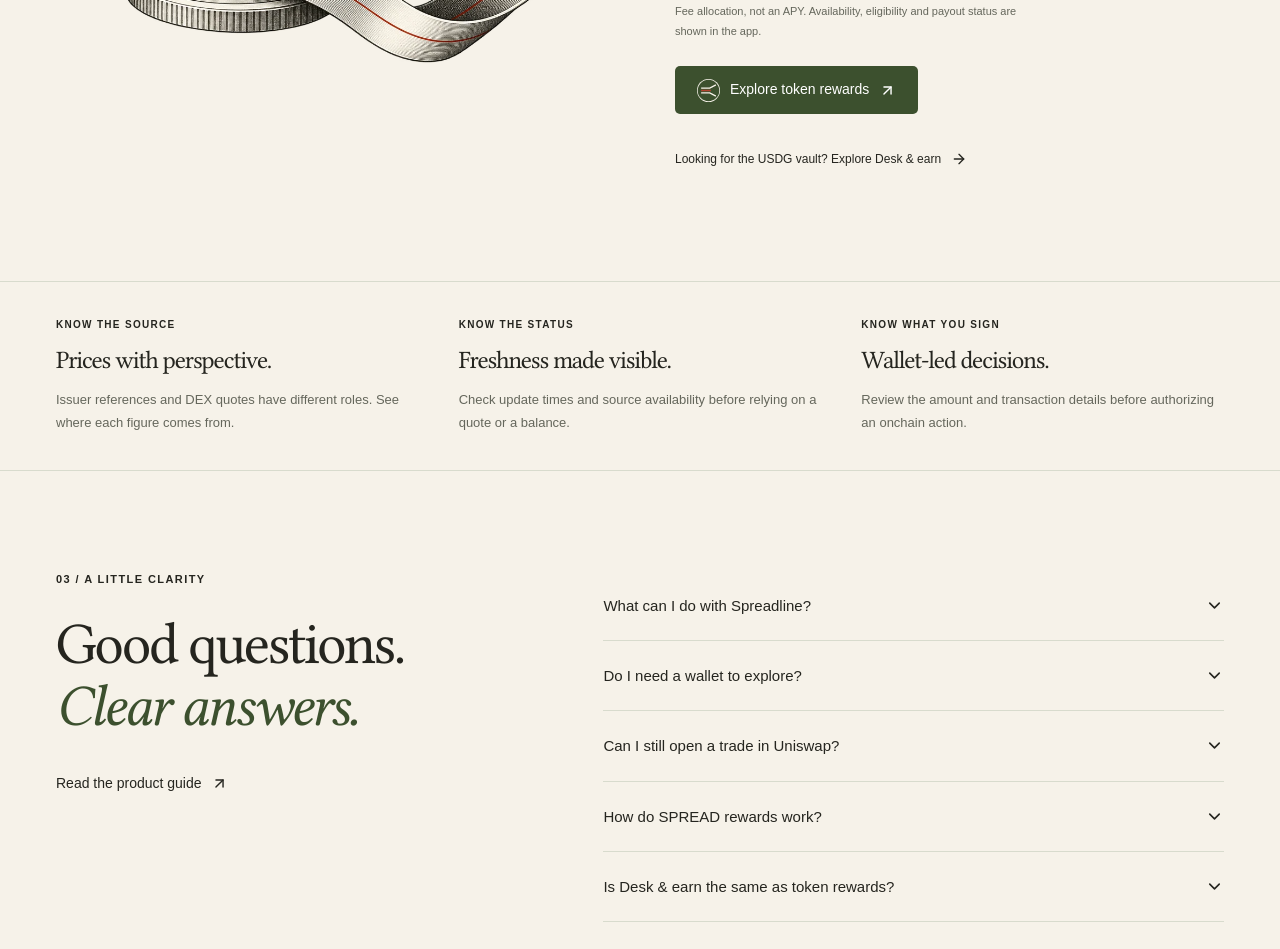
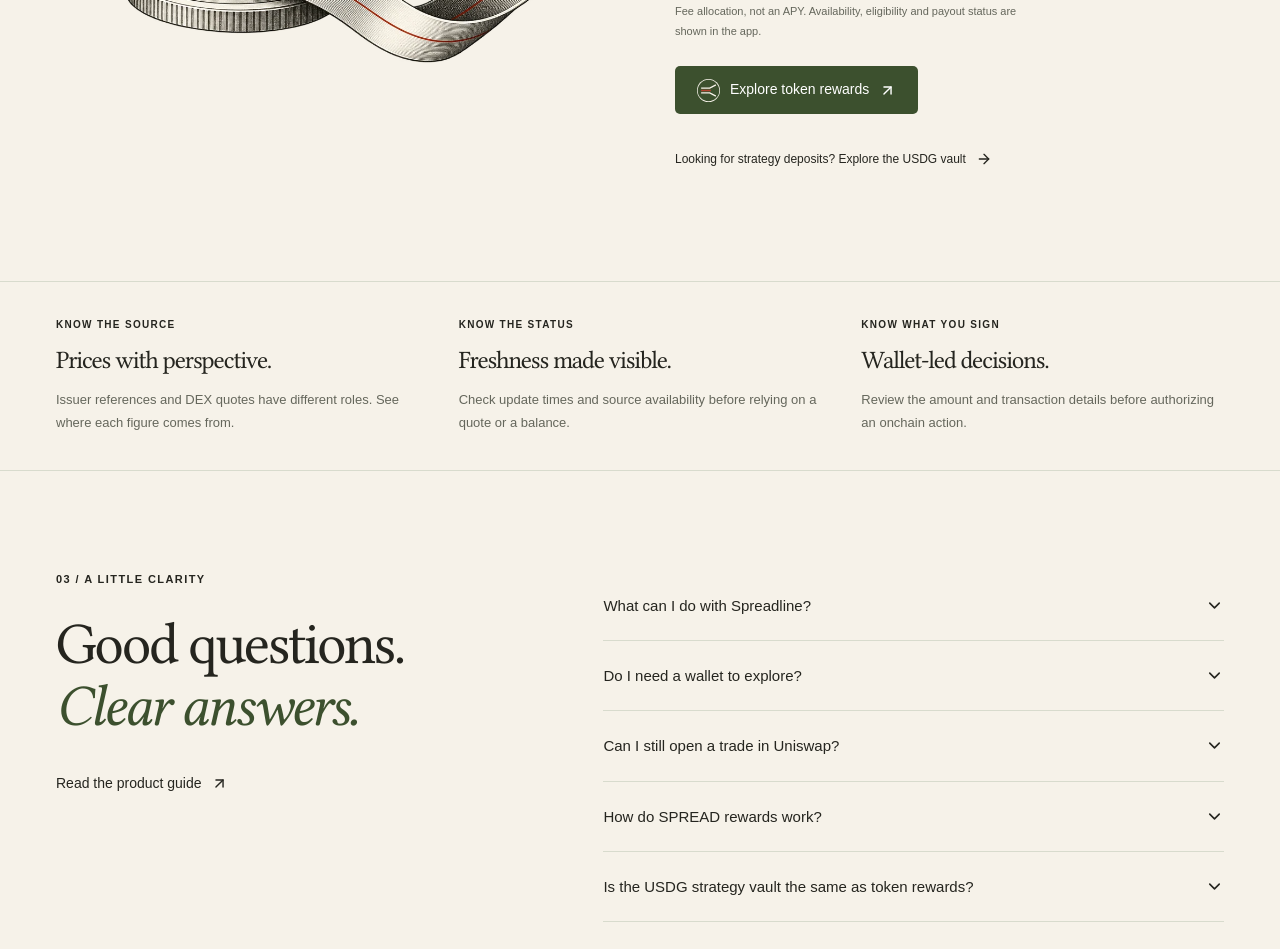
Before and after one commit to spreadline-finance/dapp, a Next.js app: page / in a window 1280 px wide. Shown: the part 3140-4089 px from the top of the page. Built offline with nearby package versions, Linux system fonts and the light colour scheme; no server answers.

Commit message:
Rename desk surface to USDG vault

```diff
--- a/src/components/dapp.tsx
+++ b/src/components/dapp.tsx
@@ -85,7 +85,7 @@
   { id: "terminal", label: "Markets", icon: ChartNoAxesCombined },
   { id: "planner", label: "Position planner", icon: Layers3 },
   { id: "lending", label: "Lending", icon: Landmark },
-  { id: "desk", label: "Desk & earn", icon: Vault },
+  { id: "desk", label: "USDG vault", icon: Vault },
   { id: "rewards", label: "Token rewards", icon: SpreadTokenIcon },
   { id: "check", label: "Arbitrage research", icon: Search },
   { id: "markets", label: "Asset directory", icon: ChartNoAxesCombined },
@@ -1052,7 +1052,7 @@
     terminal: { title: "Markets & trading", description: "Stock Tokens on Robinhood Chain." },
     planner: { title: "Position planner", description: "Compare entry or exit quotes at 25%, 50% and 100% of your amount." },
     lending: { title: "Lending", description: "Compare Morpho markets. Supply assets and manage withdrawals." },
-    desk: { title: "Desk & earn", description: "Review pool observations and strategy vault availability." },
+    desk: { title: "USDG strategy vault", description: "Deposit USDG into a vault that shares realized arbitrage surplus with depositors when profitable trades complete." },
     rewards: { title: "Token rewards", description: "Track creator-fee allocations and confirmed holder payments." },
     check: {
       title: "An eye on every route.",
--- a/src/components/desk.tsx
+++ b/src/components/desk.tsx
@@ -114,9 +114,9 @@
   return <TokenLogoScope stocks={assets}><div className="earn-workspace">
     <div className="earn-status-bar"><div className={`earn-live ${fresh && !vault?.paused ? "is-live" : ""}`}><i/><strong>{status}</strong><span>{data?.blockNumber ? `Block ${n(data.blockNumber, 0)} · ${ageLabel(data.fetchedAt, now)}` : "USDG vault · Robinhood Chain"}</span></div><button className="earn-button earn-button-quiet" disabled={snapshot.isFetching || wait > 0} onClick={() => void snapshot.refetch()}><RefreshCw size={14} className={snapshot.isFetching ? "spin" : ""}/>{wait > 0 ? `Retry in ${wait}s` : "Refresh vault"}</button></div>
     {(snapshot.error || data?.dataStatus || data?.status === "unavailable") && <Notice>{data?.vault ? "Figures are from the last available snapshot. " : ""}{snapshot.error?.message ?? data?.dataStatus?.reason ?? data?.message}</Notice>}
-    {vault ? <div className="earn-overview"><section className="earn-treasury"><div className="earn-section-heading"><div><h2>The Spreadline vault</h2><p>Capital, rewards and trading results in one place.</p></div><Vault size={23}/></div><div className="earn-capital"><span>Managed capital</span><strong>{units(vault?.managedAssets)} <small>USDG</small></strong><p>{vault ? "Assets backing depositor shares · excludes reserved rewards" : data?.status === "unconfigured" ? "Capital figures appear when a funded vault is connected." : "Awaiting verified vault accounting."}</p></div><div className="earn-metrics"><div><span>Trading surplus</span><strong>{units(vault?.totalRealizedProfit)}</strong><small>USDG · before operator gas</small></div><div><span>Rewards reserved</span><strong>{units(vault?.totalRewardsReserved)}</strong><small>USDG · allocated, unclaimed</small></div><div><span>Rewards paid</span><strong>{units(vault?.totalClaimed)}</strong><small>USDG · confirmed claims</small></div></div><div className="earn-treasury-bottom"><span><span className="earn-mini-dot"/>75% to rewards / 25% retained</span>{vault ? <a href={`${EXPLORER}/address/${vault.address}`} target="_blank" rel="noreferrer">Vault contract <ExternalLink size={13}/></a> : <button onClick={() => setTab("method")}>See how it works <ArrowRight size={13}/></button>}</div></section>
+    {vault ? <div className="earn-overview"><section className="earn-treasury"><div className="earn-section-heading"><div><h2>USDG strategy vault</h2><p>Deposit USDG to back atomic stock-token arbitrage. Rewards appear only after profitable trades finish onchain.</p></div><Vault size={23}/></div><div className="earn-capital"><span>Managed capital</span><strong>{units(vault?.managedAssets)} <small>USDG</small></strong><p>{vault ? "Assets backing depositor shares · excludes reserved rewards" : data?.status === "unconfigured" ? "Capital figures appear when a funded vault is connected." : "Awaiting verified vault accounting."}</p></div><div className="earn-metrics"><div><span>Trading surplus</span><strong>{units(vault?.totalRealizedProfit)}</strong><small>USDG · before operator gas</small></div><div><span>Rewards reserved</span><strong>{units(vault?.totalRewardsReserved)}</strong><small>USDG · allocated, unclaimed</small></div><div><span>Rewards paid</span><strong>{units(vault?.totalClaimed)}</strong><small>USDG · confirmed claims</small></div></div><div className="earn-treasury-bottom"><span><span className="earn-mini-dot"/>75% to rewards / 25% retained</span>{vault ? <a href={`${EXPLORER}/address/${vault.address}`} target="_blank" rel="noreferrer">Vault contract <ExternalLink size={13}/></a> : <button onClick={() => setTab("method")}>See how it works <ArrowRight size={13}/></button>}</div></section>
       <section className="earn-participation" aria-label="Your vault position"><DeskWallet snapshot={data} wallet={wallet} onRefresh={() => void snapshot.refetch()}/></section>
-    </div> : <section className="earn-vault-unavailable"><Vault size={24}/><div><h2>{snapshot.isPending ? "Checking vault availability…" : data?.status === "unconfigured" ? "The vault has not launched" : "Vault accounting is unavailable"}</h2><p>{data?.status === "unconfigured" ? "Deposits and rewards open when the USDG vault is connected. You can explore pool prices below." : "Vault balances and wallet actions appear when verified accounting is available. Pool market watch is available below."}</p></div><button className="earn-button earn-button-quiet" onClick={() => setTab("method")}>How it works<ArrowRight size={14}/></button></section>}
+    </div> : <section className="earn-vault-unavailable"><Vault size={24}/><div><h2>{snapshot.isPending ? "Checking vault availability…" : data?.status === "unconfigured" ? "The USDG strategy vault has not launched" : "Vault accounting is unavailable"}</h2><p>{data?.status === "unconfigured" ? "When connected, users can deposit USDG into a strategy that shares realized arbitrage surplus. You can still explore pool prices below." : "Vault balances and wallet actions appear when verified accounting is available. Pool market watch is available below."}</p></div><button className="earn-button earn-button-quiet" onClick={() => setTab("method")}>How it works<ArrowRight size={14}/></button></section>}
     <div className="earn-tabs" aria-label="Desk sections">{(Object.keys(tabNames) as DeskTab[]).map((item) => <button key={item} aria-pressed={tab === item} onClick={() => setTab(item)}>{tabNames[item]}{item === "pools" && <span className="earn-tab-dot"/>}{item === "ledger" && !!data?.events.length && <span className="earn-count">{data.events.length}</span>}</button>)}</div>
     {tab === "pools" && <MarketWatch assets={assets} now={now} onAnalyze={onAnalyze} registryError={registryError}/>}
     {tab === "ledger" && <TreasuryLedger snapshot={data}/>}
--- a/src/components/landing.tsx
+++ b/src/components/landing.tsx
@@ -22,7 +22,7 @@
   { q: "Do I need a wallet to explore?", a: "No. You can browse markets, inspect pools and request trade quotes without a wallet. Connect a compatible wallet when you want to transact or view your own holdings." },
   { q: "Can I still open a trade in Uniswap?", a: "Yes. Open in Uniswap remains available alongside trading directly in Spreadline. In-app trading guides you through the amount, quote review and wallet confirmation." },
   { q: "How do SPREAD rewards work?", a: "The reward model allocates 75% of collected creator fees to eligible token holders and 25% to the fee receiver. The Token rewards page shows service availability, eligible snapshot holdings, allocations and confirmed payments when configured. Rewards depend on collected fees and eligibility; the split is not an APY or a guaranteed return." },
-  { q: "Is Desk & earn the same as token rewards?", a: "No. Desk & earn is a separate USDG vault experience with its own strategy and availability. SPREAD rewards concern eligible token holdings and creator-fee distributions. Check each page for its current status before participating." },
+  { q: "Is the USDG strategy vault the same as token rewards?", a: "No. The USDG strategy vault is a separate vault experience: depositors can share realized trading surplus when the vault completes profitable routes. SPREAD rewards concern eligible token holdings and creator-fee distributions. Check each page for its current status before participating." },
   { q: "What should I know about Stock Tokens and lending?", a: "Stock Tokens are tokenized instruments, not direct ownership of company shares. Review the issuer’s terms and eligibility requirements. DEX prices can differ from issuer references. Lending rates vary, and lending and trading involve market, liquidity and smart-contract risk." },
 ];
 function Launch({ children = "Launch app" }: { children?: string }) {
@@ -92,7 +92,7 @@
           <div className="lp-fee-split" aria-label="Reward model: 75 percent to eligible holders, 25 percent to the fee receiver"><div><strong>75<span>%</span></strong><span>Eligible holders</span></div><div><strong>25<span>%</span></strong><span>Fee receiver</span></div></div>
           <p className="lp-rewards-note">Fee allocation, not an APY. Availability, eligibility and payout status are shown in the app.</p>
           <a href="/app?view=rewards" className="lp-button"><SpreadTokenIcon size={23}/>Explore token rewards<ArrowUpRight size={17}/></a>
-          <a href="/app?view=desk" className="lp-secondary-link">Looking for the USDG vault? Explore Desk & earn<ArrowRight size={16}/></a>
+          <a href="/app?view=desk" className="lp-secondary-link">Looking for strategy deposits? Explore the USDG vault<ArrowRight size={16}/></a>
         </div>
       </section>
       <section className="lp-principles lp-wrap" aria-label="Designed for informed decisions"><div><span className="lp-kicker">Know the source</span><h3>Prices with perspective.</h3><p>Issuer references and DEX quotes have different roles. See where each figure comes from.</p></div><div><span className="lp-kicker">Know the status</span><h3>Freshness made visible.</h3><p>Check update times and source availability before relying on a quote or a balance.</p></div><div><span className="lp-kicker">Know what you sign</span><h3>Wallet-led decisions.</h3><p>Review the amount and transaction details before authorizing an onchain action.</p></div></section>
```
